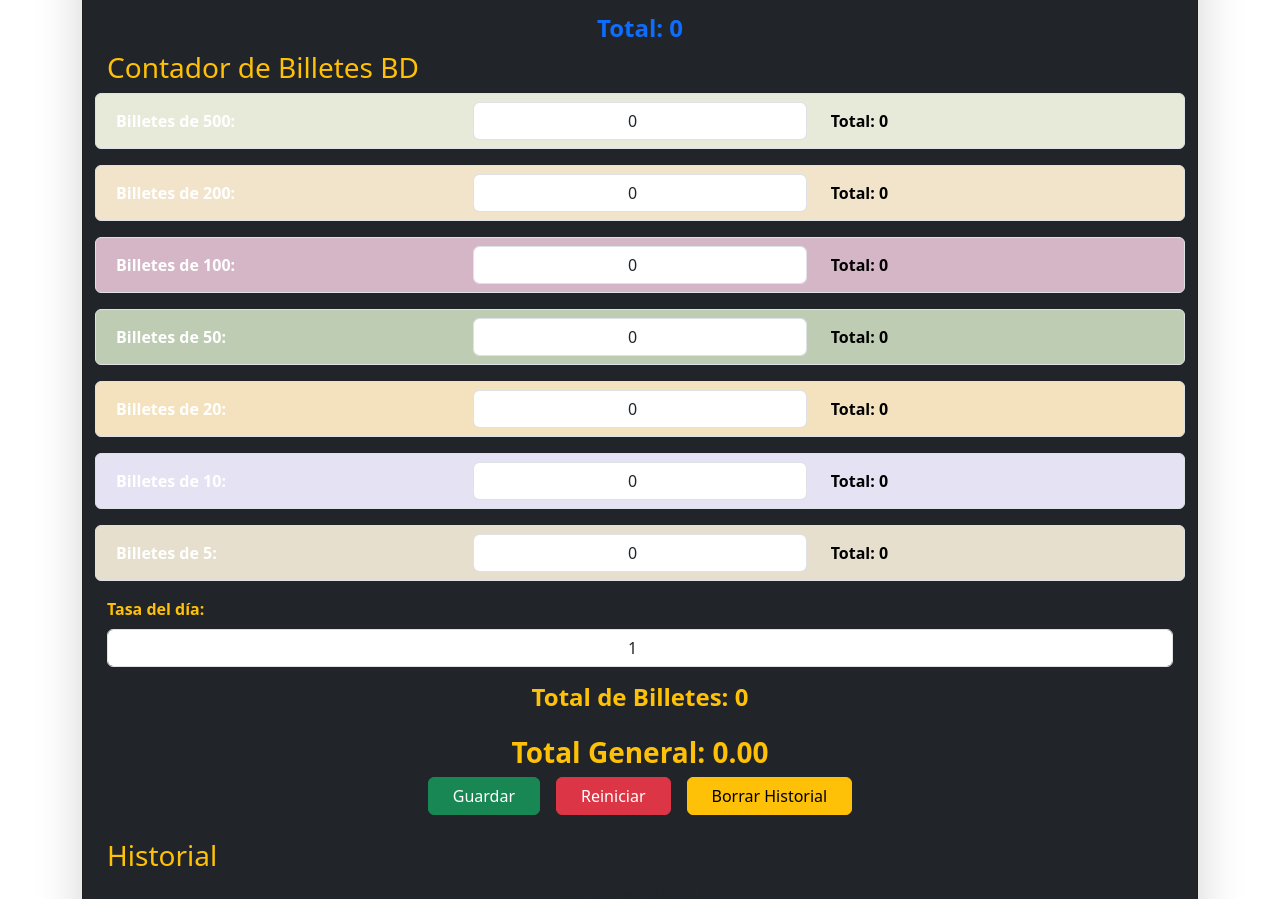
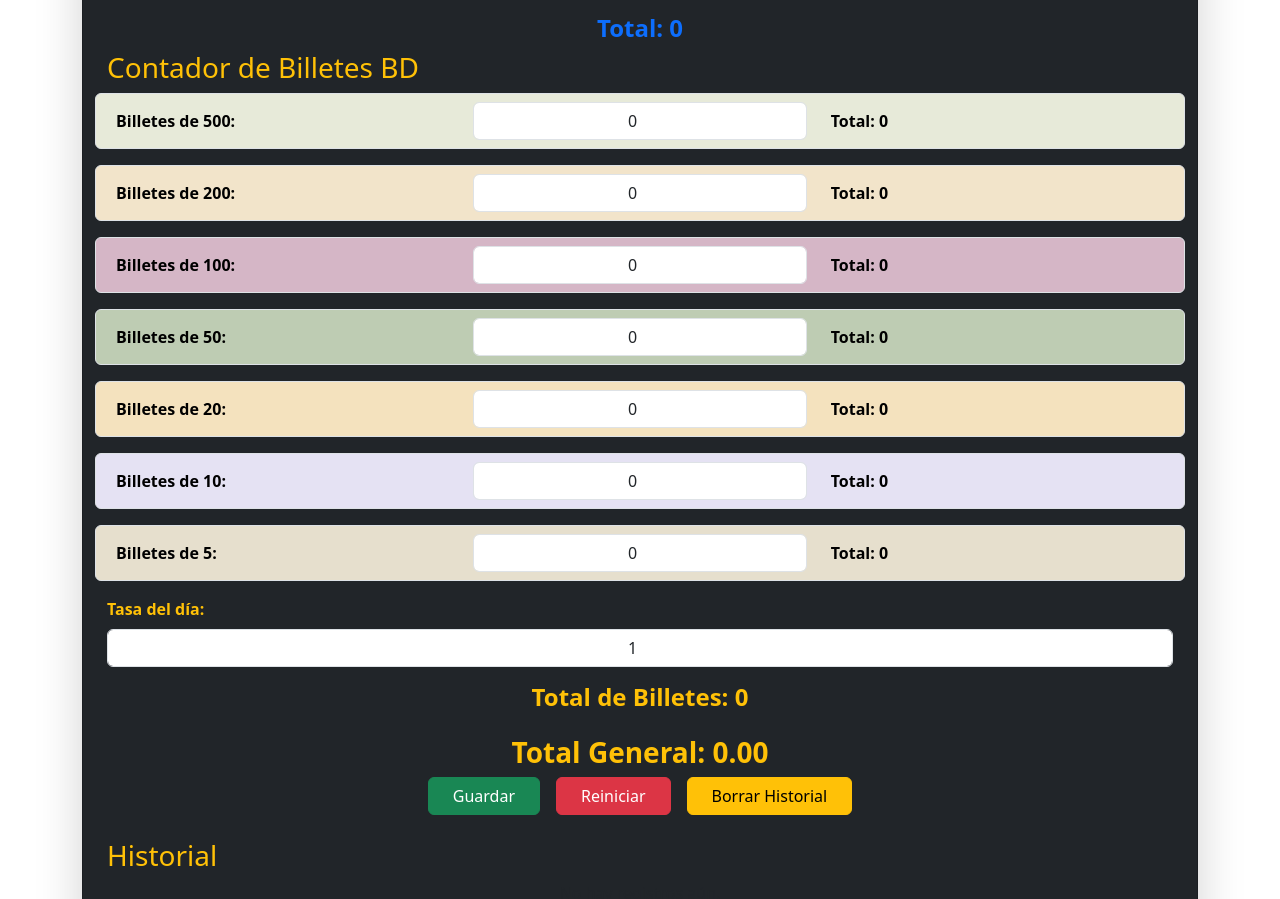
Before and after one commit to DiegoAngola/contadorChips, a React (Vite) app: page / in a window 1280 px wide. Shown: the part 1105-2004 px from the top of the page. Built offline with nearby package versions, Linux system fonts and the light colour scheme.

Commit message:
letras negras

```diff
--- a/src/components/CasinoChipCounter.jsx
+++ b/src/components/CasinoChipCounter.jsx
@@ -121,7 +121,7 @@ export default function DualChipCounter() {
         <h3 className="text-warning">Contador de Billetes BD</h3>
         {billValues.map((bill, index) => (
           <div key={bill} className="row align-items-center mb-3 p-2 border rounded" style={{ backgroundColor: `${index === 0 ? "#e7ead9" : index === 1 ? "#f2e4ca" : index === 2 ? "#d5b6c6" : index === 3 ? "#beccb3" : index === 4 ? "#f4e2be" : index === 5 ? "#e5e2f3" : "#e6dfcd"}` }}>
-            <label className="col-sm-4 col-form-label fw-bold">Billetes de {bill}:</label>
+            <label className="col-sm-4 col-form-label fw-bold" style={{ color: 'black' }}>Billetes de {bill}:</label>
             <div className="col-sm-4">
               <input
                 type="number"
```
